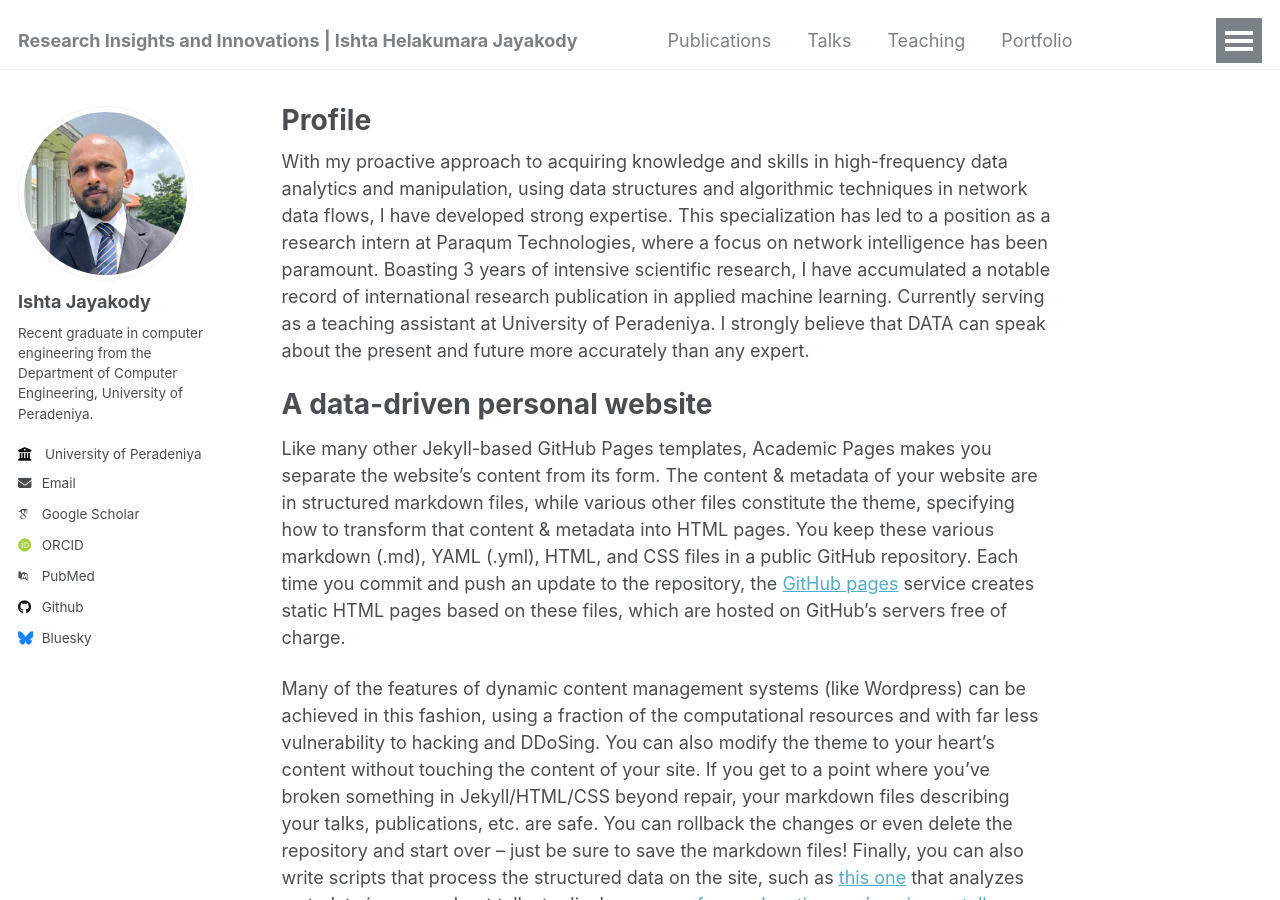
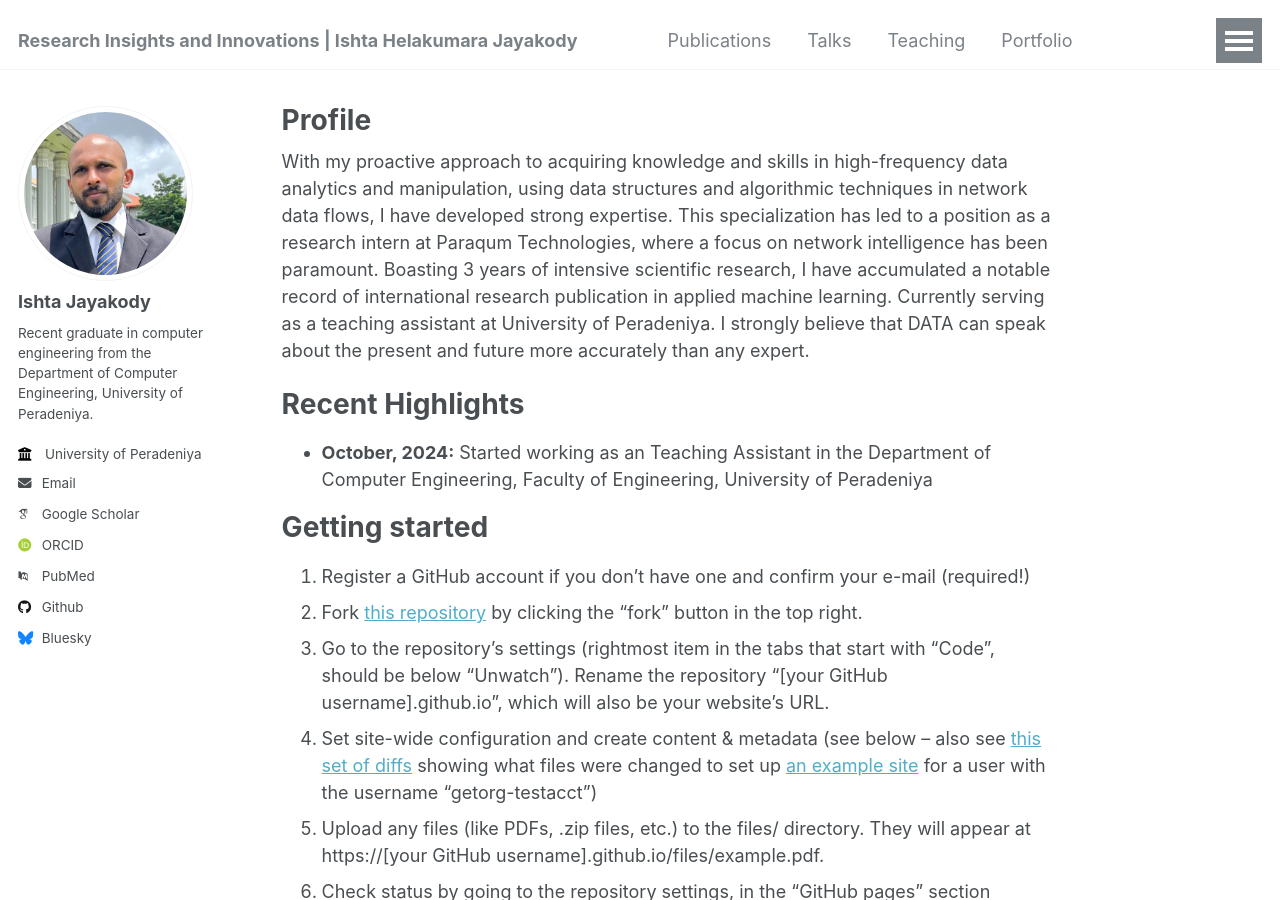
Before and after one commit to IshtaJayakody/IshtaJayakody.github.io, a Jekyll site: the page built from _pages/about.md, in a window 1280 px wide and 900 px high. Built offline with Jekyll 4.4.1, drawn with Linux system fonts in a browser that asks for light colours; some web fonts are replaced; some of the changed text lies outside the part shown.

Commit message:
Update about.md

```diff
--- a/_pages/about.md
+++ b/_pages/about.md
@@ -9,11 +9,9 @@ redirect_from:
 
 With my proactive approach to acquiring knowledge and skills in high-frequency data analytics and manipulation, using data structures and algorithmic techniques in network data flows, I have developed strong expertise. This specialization has led to a position as a research intern at Paraqum Technologies, where a focus on network intelligence has been paramount. Boasting 3 years of intensive scientific research, I have accumulated a notable record of international research publication in applied machine learning. Currently serving as a teaching assistant at University of Peradeniya. I strongly believe that DATA can speak about the present and future more accurately than any expert.
 
-A data-driven personal website
+Recent Highlights
 ======
-Like many other Jekyll-based GitHub Pages templates, Academic Pages makes you separate the website's content from its form. The content & metadata of your website are in structured markdown files, while various other files constitute the theme, specifying how to transform that content & metadata into HTML pages. You keep these various markdown (.md), YAML (.yml), HTML, and CSS files in a public GitHub repository. Each time you commit and push an update to the repository, the [GitHub pages](https://pages.github.com/) service creates static HTML pages based on these files, which are hosted on GitHub's servers free of charge.
-
-Many of the features of dynamic content management systems (like Wordpress) can be achieved in this fashion, using a fraction of the computational resources and with far less vulnerability to hacking and DDoSing. You can also modify the theme to your heart's content without touching the content of your site. If you get to a point where you've broken something in Jekyll/HTML/CSS beyond repair, your markdown files describing your talks, publications, etc. are safe. You can rollback the changes or even delete the repository and start over -- just be sure to save the markdown files! Finally, you can also write scripts that process the structured data on the site, such as [this one](https://github.com/academicpages/academicpages.github.io/blob/master/talkmap.ipynb) that analyzes metadata in pages about talks to display [a map of every location you've given a talk](https://academicpages.github.io/talkmap.html).
+* __October, 2024:__ Started working as an Teaching Assistant in the Department of Computer Engineering, Faculty of Engineering, University of Peradeniya
 
 Getting started
 ======
```
